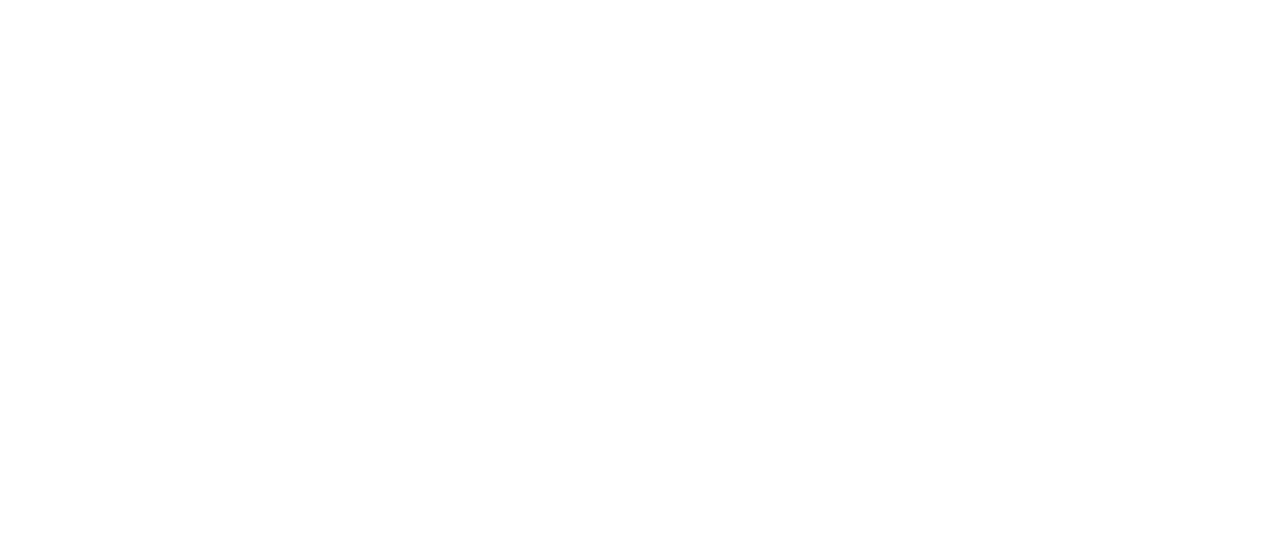
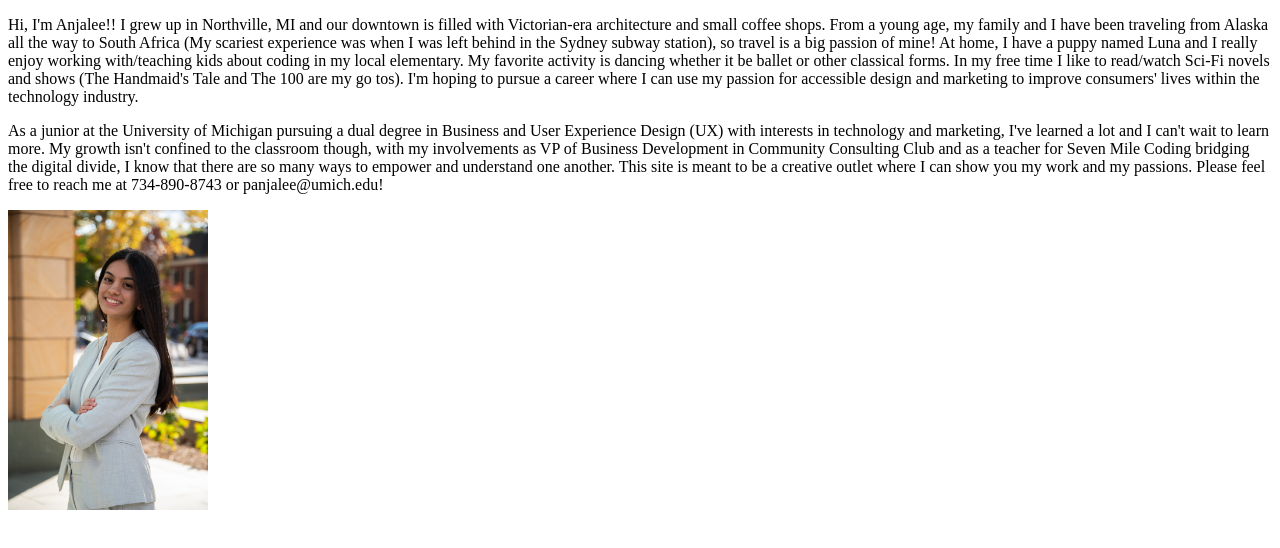
Before and after one commit to panjalee/portfolio-content, a plain HTML site: page index.html in a window 1280 px wide. Drawn offline with Linux system fonts and the light colour scheme.

Commit message:
Add files via upload

```diff
--- /dev/null
+++ b/css/html5reset.css
@@ -0,0 +1,48 @@
+/* http://meyerweb.com/eric/tools/css/reset/
+   v2.0 | 20110126
+   License: none (public domain)
+*/
+
+html, body, div, span, applet, object, iframe,
+h1, h2, h3, h4, h5, h6, p, blockquote, pre,
+a, abbr, acronym, address, big, cite, code,
+del, dfn, em, img, ins, kbd, q, s, samp,
+small, strike, strong, sub, sup, tt, var,
+b, u, i, center,
+dl, dt, dd, ol, ul, li,
+fieldset, form, label, legend,
+table, caption, tbody, tfoot, thead, tr, th, td,
+article, aside, canvas, details, embed,
+figure, figcaption, footer, header, hgroup,
+menu, nav, output, ruby, section, summary,
+time, mark, audio, video {
+	margin: 0;
+	padding: 0;
+	border: 0;
+	font-size: 100%;
+	font: inherit;
+	vertical-align: baseline;
+}
+/* HTML5 display-role reset for older browsers */
+article, aside, details, figcaption, figure,
+footer, header, hgroup, menu, nav, section {
+	display: block;
+}
+body {
+	line-height: 1;
+}
+ol, ul {
+	list-style: none;
+}
+blockquote, q {
+	quotes: none;
+}
+blockquote:before, blockquote:after,
+q:before, q:after {
+	content: '';
+	content: none;
+}
+table {
+	border-collapse: collapse;
+	border-spacing: 0;
+}
--- /dev/null
+++ b/css/style.css
@@ -0,0 +1,3 @@
+body{
+
+}
--- a/index.html
+++ b/index.html
@@ -3,10 +3,30 @@
 <head>
     <meta charset="UTF-8">
     <meta http-equiv="X-UA-Compatible" content="IE=edge">
+    <link rel="icon" href="images/michigan_logo.jpg">
     <meta name="viewport" content="width=device-width, initial-scale=1.0">
     <title>Document</title>
 </head>
 <body>
-
+    <main>
+    <p> Hi, I'm Anjalee!! I grew up in Northville, MI and our downtown is filled with Victorian-era architecture and small coffee shops.
+        From a young age, my family and I have been traveling from Alaska all the way to
+        South Africa (My scariest experience was when I was left behind in the Sydney subway station),
+        so travel is a big passion of mine! At home, I have a puppy named Luna and I
+         really enjoy working with/teaching kids about coding in my local elementary.
+         My favorite activity is dancing whether it be ballet or other classical forms. In my free time I like to read/watch
+         Sci-Fi novels and shows (The Handmaid's Tale and The 100 are my go tos).
+         I'm hoping to pursue a career where I can use my passion for accessible design and marketing
+         to improve consumers' lives within the technology industry.
+    </p>
+    <p> As a junior at the University of Michigan pursuing a dual degree in Business and User Experience Design (UX)
+        with interests in technology and marketing, I've learned a lot and I can't wait to learn more. My growth isn't confined
+        to the classroom though, with my involvements as VP of Business Development in Community Consulting Club and as a
+        teacher for Seven Mile Coding bridging the digital divide, I know that there are so many ways to empower and understand one another.
+        This site is meant to be a creative outlet where I can show you my work and my passions.
+        Please feel free to reach me at 734-890-8743 or panjalee@umich.edu!
+        </p>
+    <img src = "images/headshot.jpg" alt = "headshot of myself (anjalee)" width = "200"/>
+</main>
 </body>
 </html>
```
Also changed, not shown: lifestyle.html (+10 -6 lines), photography.html (+3 -2 lines), work.html (+13 -10 lines), images/board.jpg (added), 3 other files.
